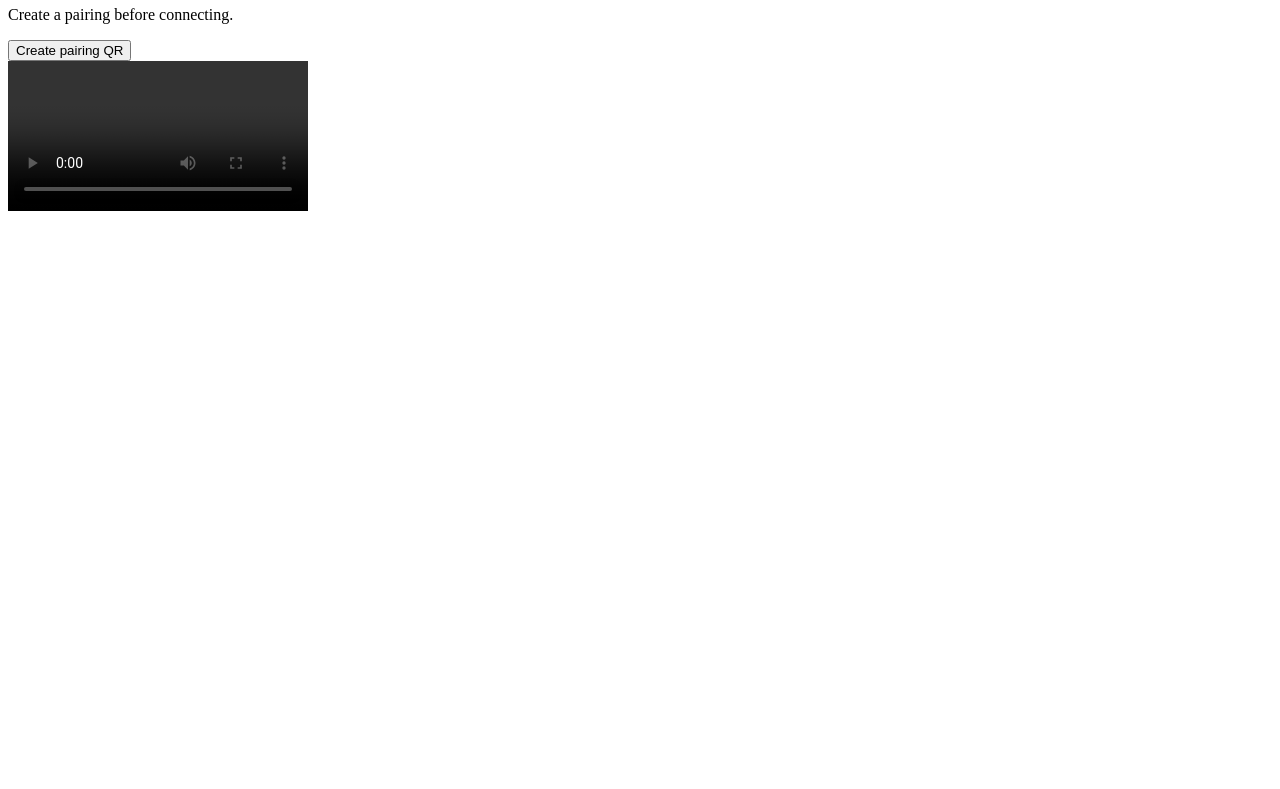
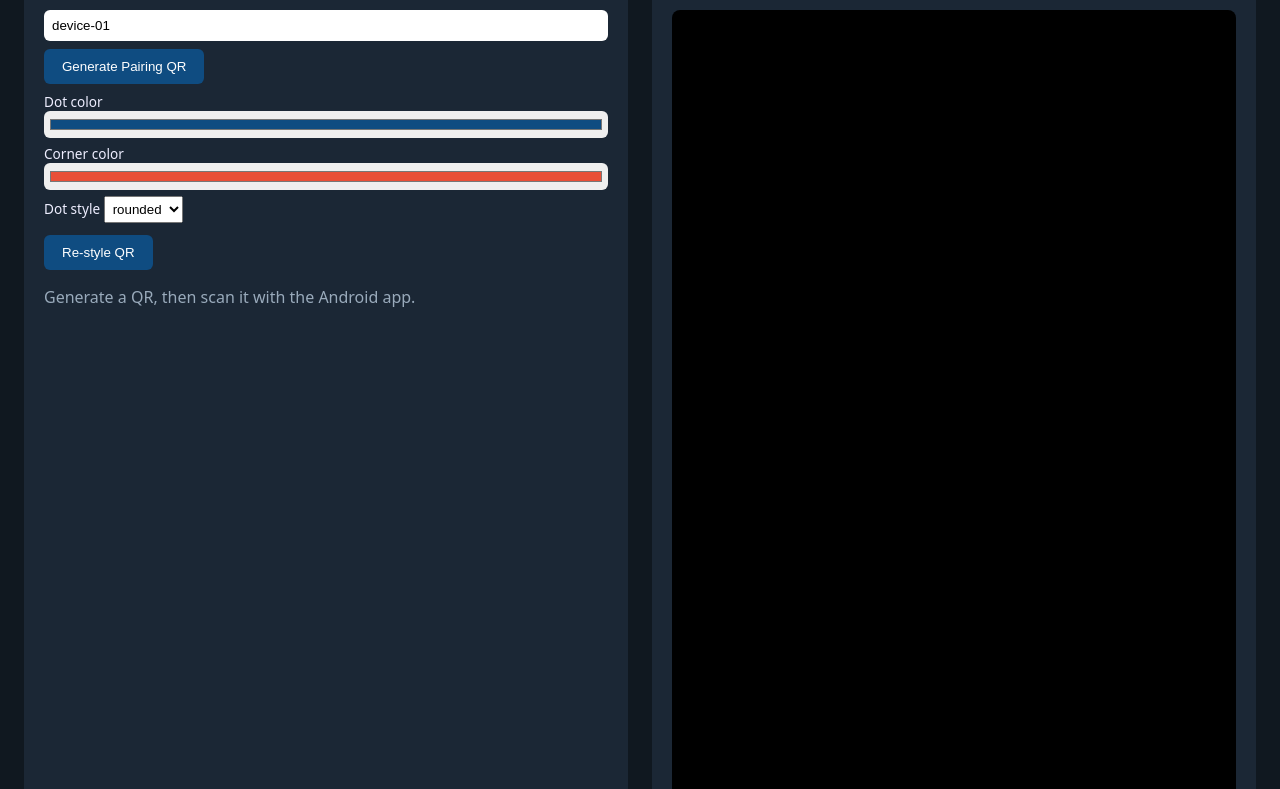
Before and after one commit to ABHISHEK14677/remote-screen-qr, a plain HTML site: page dashboard/index.html in a window 1280 px wide. Shown: the part 74-863 px from the top of the page. Before the commit the page ends 800 px from the top, so only its background shows below. Drawn offline with Linux system fonts and the light colour scheme.

Commit message:
Revamp dashboard layout and add QR pairing features
Updated the layout and style of the dashboard page, added QR pairing functionality, and improved the overall user interface.

```diff
--- a/dashboard/index.html
+++ b/dashboard/index.html
@@ -1 +1,60 @@
-<!doctype html><html lang="en"><head><meta charset="utf-8"><meta name="viewport" content="width=device-width,initial-scale=1"><title>Remote Screen QR</title></head><body><main><h1>Remote Screen QR</h1><p id="status">Create a pairing before connecting.</p><button id="create">Create pairing QR</button><div id="qr" aria-live="polite"></div><video id="viewer" autoplay playsinline controls></video></main><script type="module" src="qr-generator.js"></script><script type="module" src="viewer.js"></script></body></html>
+<!DOCTYPE html>
+<html lang="en">
+<head>
+<meta charset="UTF-8" />
+<meta name="viewport" content="width=device-width, initial-scale=1.0" />
+<title>Remote Screen QR — Operator Dashboard</title>
+<style>
+  body { font-family: system-ui, sans-serif; background: #101820; color: #eef;
+         margin: 0; padding: 24px; display: flex; gap: 24px; flex-wrap: wrap; }
+  .card { background: #1b2735; border-radius: 12px; padding: 20px; flex: 1; min-width: 320px; }
+  h1 { font-size: 1.2rem; margin-top: 0; }
+  #qr { max-width: 100%; border-radius: 8px; }
+  #screen { width: 100%; background: #000; border-radius: 8px; }
+  .row { margin: 8px 0; }
+  input { width: 100%; padding: 8px; border-radius: 6px; border: none; box-sizing: border-box; }
+  button { padding: 10px 18px; border: none; border-radius: 6px; cursor: pointer;
+           background: #0f4c81; color: #fff; margin-right: 8px; }
+  button:hover { background: #1668ab; }
+  #status { color: #9ab; }
+  .qr-controls label { display: block; font-size: .85rem; margin: 6px 0 2px; }
+  .qr-controls select, .qr-controls input[type=color] { padding: 4px; }
+</style>
+</head>
+<body>
+
+<div class="card">
+  <h1>1. Pair Device (QR)</h1>
+  <div class="row"><input id="deviceId" placeholder="device-01" value="device-01" /></div>
+  <button id="pairBtn">Generate Pairing QR</button>
+  <div class="row"><img id="qr" alt="Pairing QR" hidden /></div>
+
+  <div class="qr-controls">
+    <label>Dot color <input type="color" id="dotColor" value="#0f4c81" /></label>
+    <label>Corner color <input type="color" id="cornerColor" value="#e94f37" /></label>
+    <label>Dot style
+      <select id="dotStyle">
+        <option value="rounded">rounded</option>
+        <option value="dots">dots</option>
+        <option value="classy">classy</option>
+        <option value="square">square</option>
+      </select>
+    </label>
+    <button id="restyleBtn" style="margin-top:10px">Re-style QR</button>
+  </div>
+  <p id="status">Generate a QR, then scan it with the Android app.</p>
+</div>
+
+<div class="card">
+  <h1>2. Live Screen</h1>
+  <canvas id="screen" width="720" height="1280"></canvas>
+  <div class="row" style="margin-top:12px">
+    <button id="connectBtn">Connect Viewer</button>
+    <button id="disconnectBtn">Disconnect</button>
+  </div>
+</div>
+
+<script src="https://cdn.jsdelivr.net/npm/qr-code-styling@1.6.0/lib/qr-code-styling.min.js"></script>
+<script src="viewer.js"></script>
+</body>
+</html>
```
